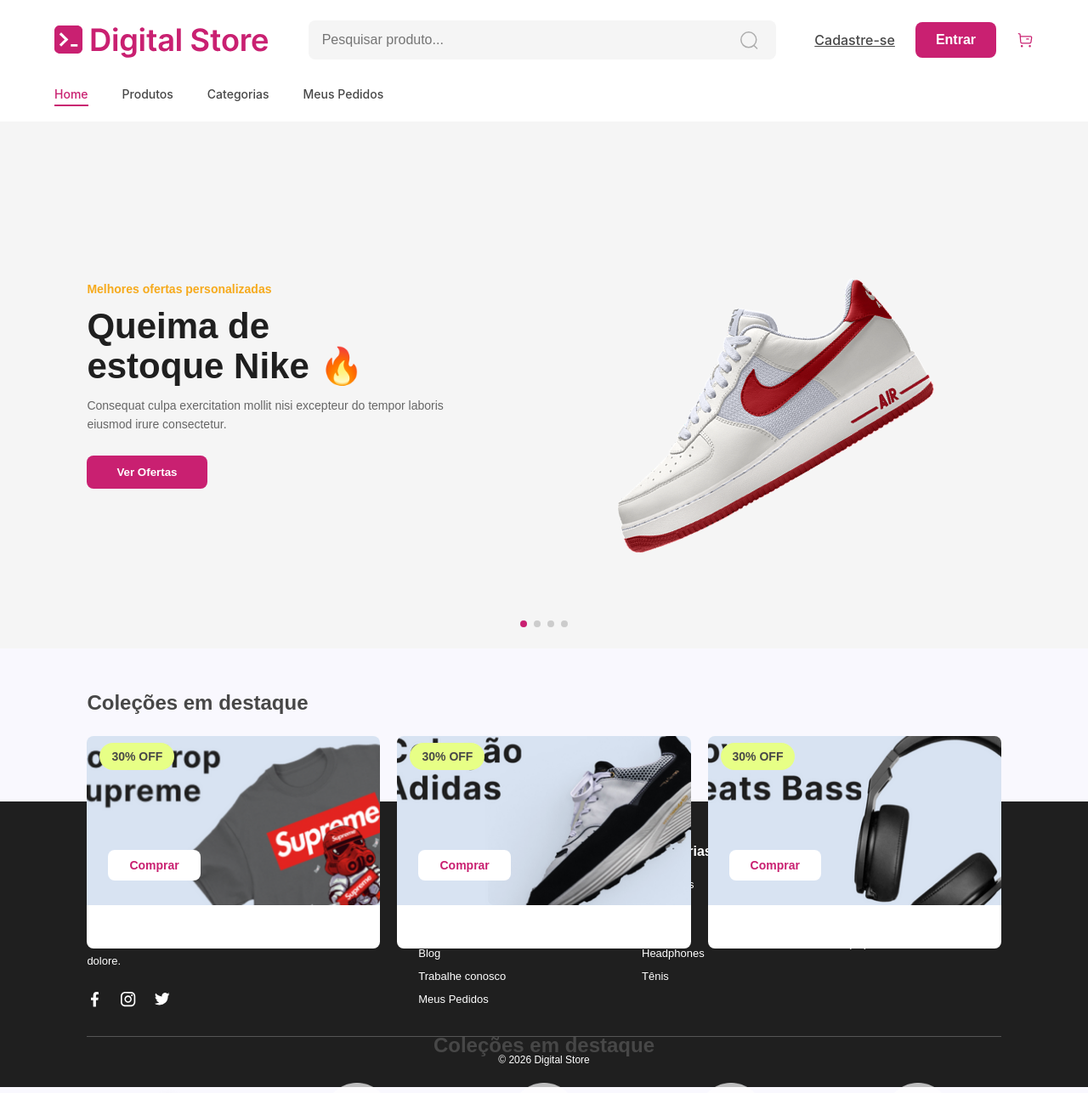
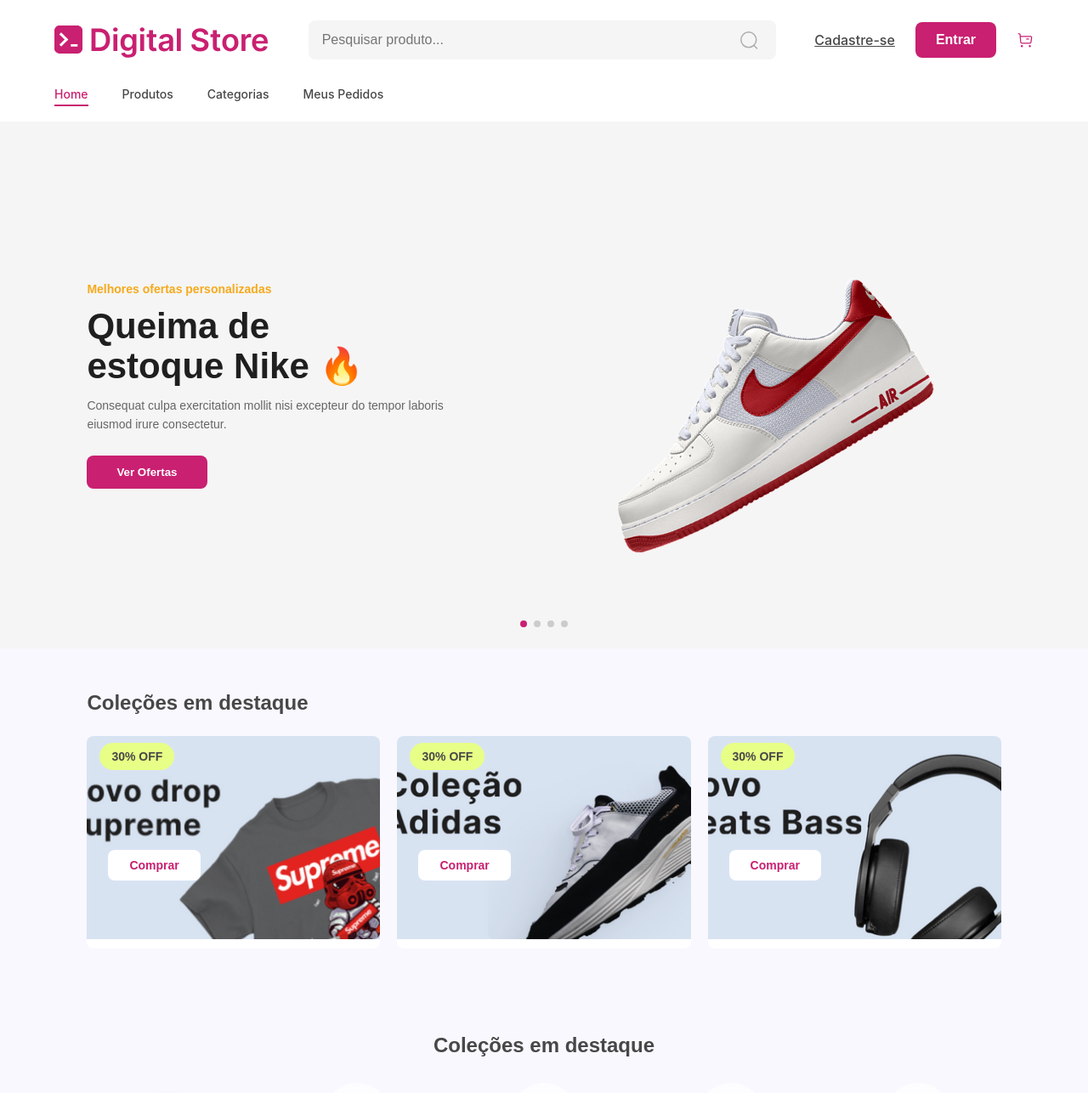
Before and after one commit to CacioDavi/Projeto-FrontEnd, a React (Vite) app: page / in a window 1280 px wide. Shown: the top 1286 px of the page at 85% size. Built offline with nearby package versions, Linux system fonts and the light colour scheme.

Commit message:
Ajusta layout da Home e tamanho das imagens

```diff
--- a/src/components/FeaturedCollections/FeaturedCollections.css
+++ b/src/components/FeaturedCollections/FeaturedCollections.css
@@ -35,7 +35,7 @@
 .collection-card img {
   position: absolute;
   width: 400px;
-  height: 350px;
+  height: 270px;
   right: 0;
   bottom: 0;
   object-fit: contain;
--- a/src/styles/GlobalStyle.js
+++ b/src/styles/GlobalStyle.js
@@ -1,3 +1,4 @@
+
 import { createGlobalStyle } from "styled-components"
 
 const globalStyles = createGlobalStyle`
@@ -5,23 +6,24 @@ const globalStyles = createGlobalStyle`
     * {
         font-family: 'Arial', 'sans-serif';
         box-sizing: border-box;
-
         margin: 0;
         padding: 0;
     }
 
     body {
-        height: 100dvh;
+        min-height: 100vh;
         width: 100%;
         background-color: #f7f9fc;
     }
 
     #root {
-        height: 100%;
+        min-height: 100vh;
+        display: flex;
+        flex-direction: column;
     }
 
     main {
-        height: 100%;
+        width: 100%;
     }
 
 `;
```
